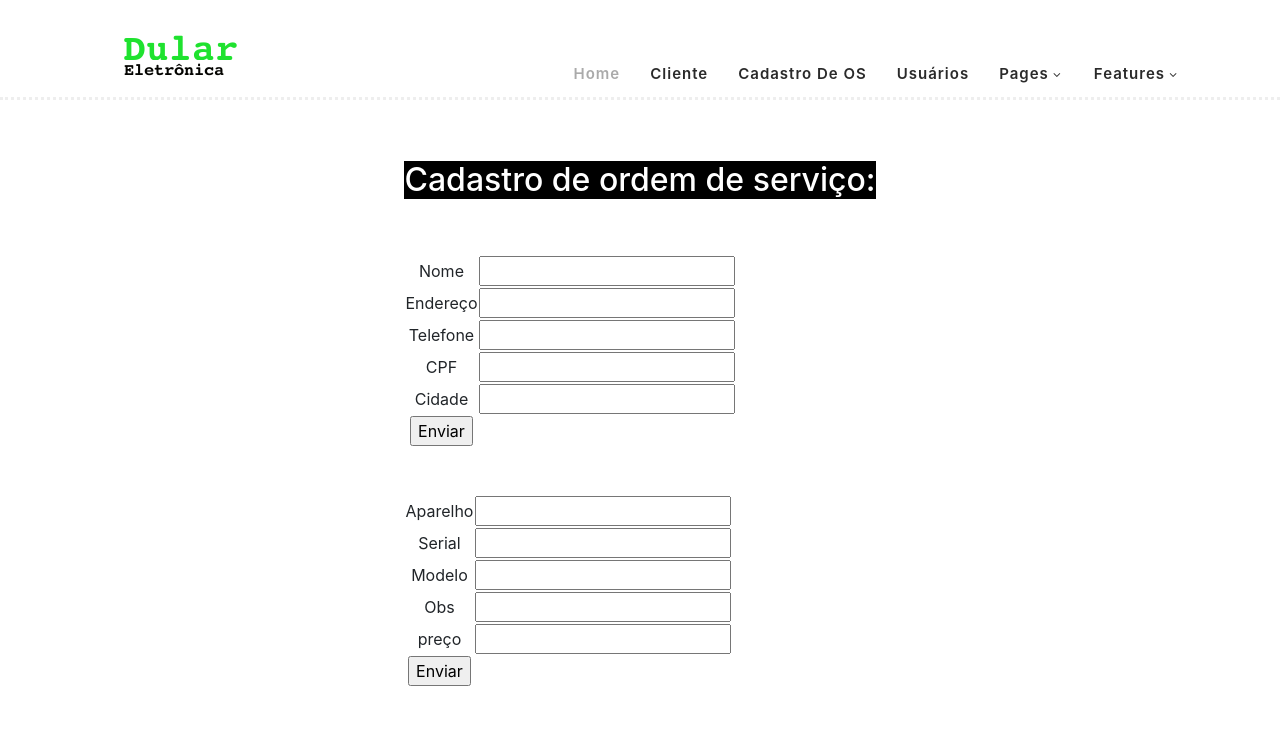
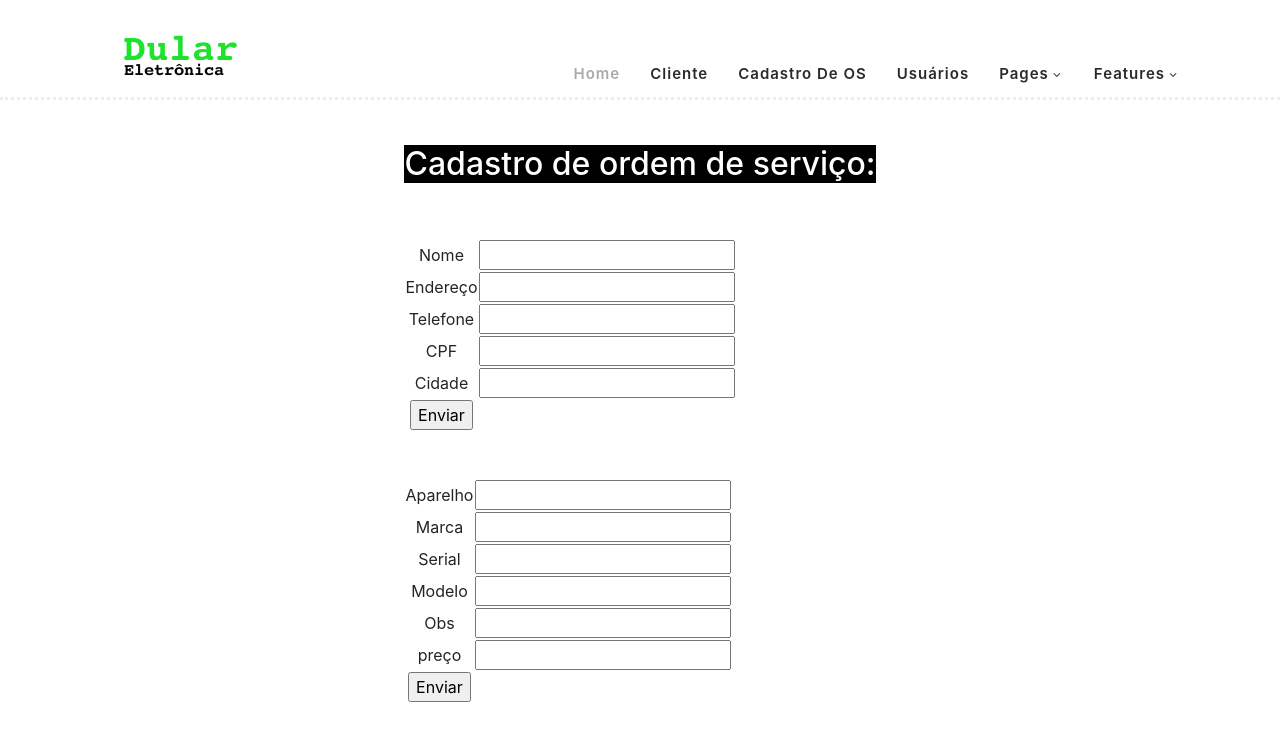
Before and after one commit to knechtel/front-dular, a React (Vite) app: page /cad in a window 1280 px wide. Shown: the top 740 px of the page. Built offline with nearby package versions, Linux system fonts and the light colour scheme.

Commit message:
Adicionando campos a aparelho.

```diff
--- a/src/component/CadEquipment.jsx
+++ b/src/component/CadEquipment.jsx
@@ -8,31 +8,33 @@ export default function CadEquipment({ id }) {
     const inputModel = useRef();
     const inputObs = useRef();
     const inputCostValue = useRef();
+    const inputBrand = useRef();
     function handleClick() {
 
 
         console.log('this is:', "Me");
-        console.log('this is inputEquipment :', inputEquipment.current.value)
+      //  console.log('this is inputEquipment :', inputEquipment.current.value);
         console.log('this is inputAddress:', inputSerial.current.value);
         console.log('this is Phone:', inputModel.current.value);
         console.log('this is CPF:', inputObs.current.value);
         console.log('this is Cyti:', inputCostValue.current.value);
-        // const requestOptions = {
-        //     method: 'POST',
-        //     headers: {
-        //         Accept: 'application/json',
-        //         'Content-Type': 'application/json',
-        //         'Access-Control-Allow-Origin': '*',
-        //     },
-        //     body: JSON.stringify({
-        //         name: inputName.current.value,
-        //         email: inputAddress.current.value,
-        //         cpf: inputCpf.current.value,
-        //     })
-        // };
-        // fetch('http://localhost:8080/client-create', requestOptions)
-        //     .then(response => response.json())
-        //     .then(data => console.log(data.id));
+        const requestOptions = {
+            method: 'POST',
+            headers: {
+                Accept: 'application/json',
+                'Content-Type': 'application/json',
+                'Access-Control-Allow-Origin': '*',
+            },
+            body: JSON.stringify({
+                brand: inputBrand.current.value,
+                model: inputModel.current.value,
+                serial: inputSerial.current.value,
+                  costValue: inputCostValue.current.value,
+            })
+        };
+        fetch('http://localhost:8080/equipment-create', requestOptions)
+            .then(response => response.json())
+            .then(data => console.log(data.id));
 
     }
     return (<>
@@ -40,23 +42,27 @@ export default function CadEquipment({ id }) {
         <table>
             <tr>
                 <td>Aparelho</td>
-                <td><input type="text" rel={inputEquipment}></input></td>
+                <td><input type="text" ref={inputEquipment}></input></td>
+            </tr>
+            <tr>
+            <td>Marca</td>
+                <td><input type="text" ref={inputBrand}></input></td>
             </tr>
             <tr>
                 <td>Serial</td>
-                <td><input type="text" rel={inputSerial} ></input></td>
+                <td><input type="text" ref={inputSerial} ></input></td>
             </tr>
             <tr>
                 <td>Modelo</td>
-                <td><input type="text" rel={inputModel}></input></td>
+                <td><input type="text" ref={inputModel}></input></td>
             </tr>
             <tr>
                 <td>Obs</td>
-                <td><input type="text" rel={inputObs}></input></td>
+                <td><input type="text" ref={inputObs}></input></td>
             </tr>
             <tr>
                 <td>preço</td>
-                <td><input type="text" rel={inputCostValue}></input></td>
+                <td><input type="text" ref={inputCostValue}></input></td>
             </tr>
             <tr>
 
```
